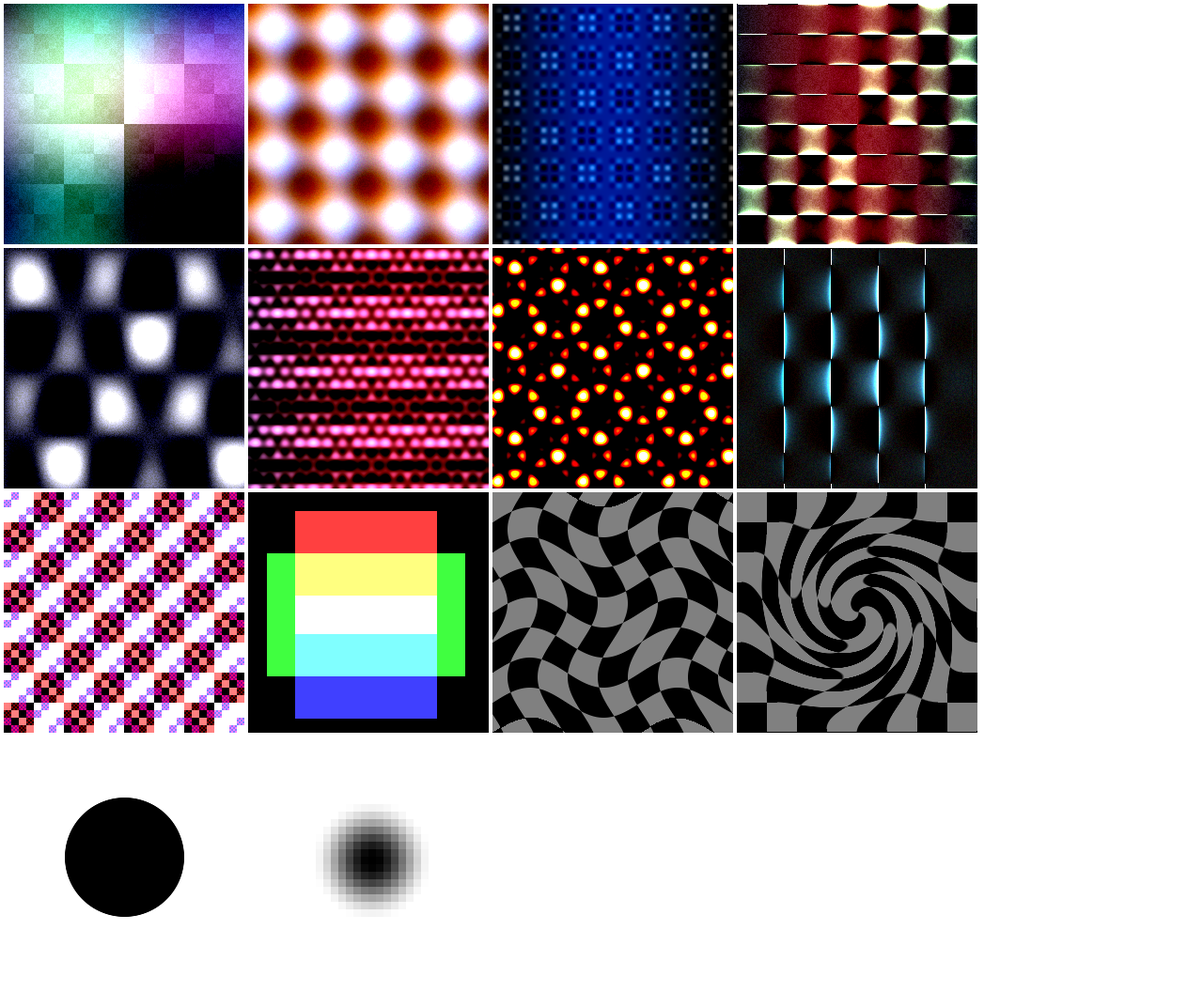
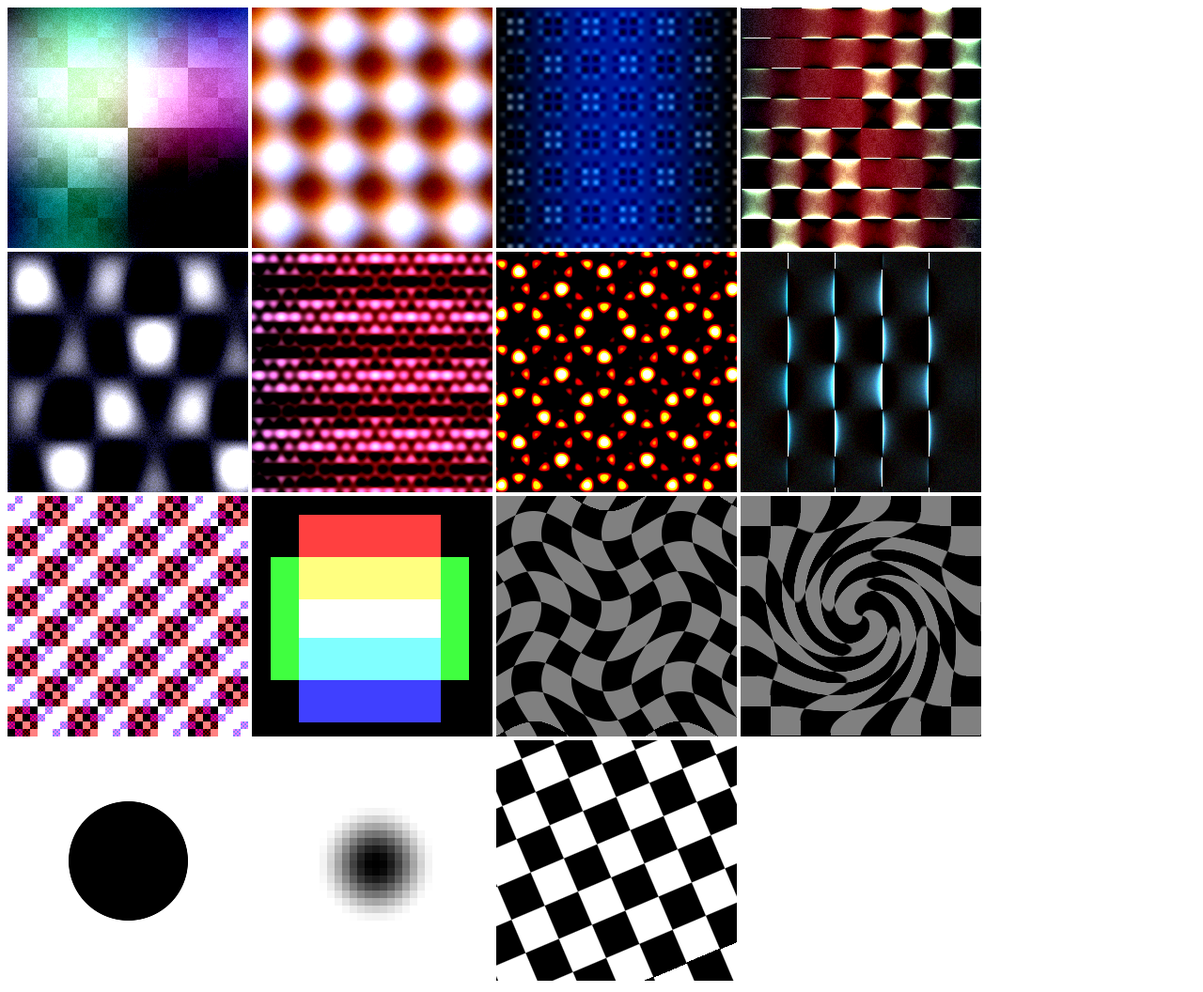
Before and after one commit to mrdoob/texgen.js, a plain HTML site: page examples/index.html in a window 1280 px wide. Shown: the whole page at 94% size. Drawn offline with Linux system fonts and the light colour scheme.

Commit message:
Added TG.Transform + TG.deg2rad

```diff
--- a/examples/index.html
+++ b/examples/index.html
@@ -6,7 +6,8 @@
 		<meta name="viewport" content="width=device-width, user-scalable=no, minimum-scale=1.0, maximum-scale=1.0">
 		<style>
 			body {
-				margin: 4px;
+				margin:
+				px;
 			}
 			canvas {
 				margin-right: 4px;
@@ -180,6 +181,15 @@
 
 			document.body.appendChild( texture );
 
+			//
+
+            var texture = new TG.Texture( 256, 256 )
+				.add( new TG.CheckerBoard() )
+				.pass( new TG.Transform().offset( 10, 20 ).angle( 23 ).zoom( 1.2 ) )
+            .toCanvas();
+
+            document.body.appendChild( texture );
+
 		</script>
 	</body>
 </html>
--- a/src/TexGen.js
+++ b/src/TexGen.js
@@ -357,6 +357,49 @@ TG.Twirl = function () {
 
 };
 
+TG.Transform = function () {
+
+    var offset = [ 0, 0 ];
+    var angle = 0;
+    var zoom = 1;
+
+    return new TG.Program( {
+
+        offset: function ( x, y ) {
+
+            offset = [ x, y ];
+            return this;
+        },
+        angle: function ( value ) {
+
+            angle = TG.Utils.deg2rad( value );
+            return this;
+        },
+        zoom: function ( value ) {
+
+            zoom = value;
+            return this;
+        },
+        getSource: function () {
+            return [
+
+				'var x2 = x - width / 2;',
+				'var y2 = y - height / 2;',
+
+				's = x2 * (' + ( Math.cos( angle ) / zoom ) + ') + y2 * -(' + ( Math.sin( angle ) / zoom ) + ');',
+				't = x2 * (' + ( Math.sin( angle ) / zoom ) + ') + y2 * (  ' + ( Math.cos( angle ) / zoom ) + ');',
+
+				's += ' + offset[ 0 ] + ' + width /2;',
+				't += ' + offset[ 1 ] + ' + height /2;',
+
+	            'var color = TG.Utils.getPixelBilinear(src, s, t, 0, width, height);'
+
+            ].join( '\n' );
+        }
+    } );
+
+};
+
 TG.Pixellate = function () {
 
 	var pixelSize = [ 1, 1 ];
@@ -439,6 +482,11 @@ TG.Utils = {
 
 		return top * percentY + bottom * ( 1.0 - percentY );
 
+	},
+
+	deg2rad: function ( deg ) {
+
+		return deg * Math.PI / 180;
+
 	}
-
 };
```
